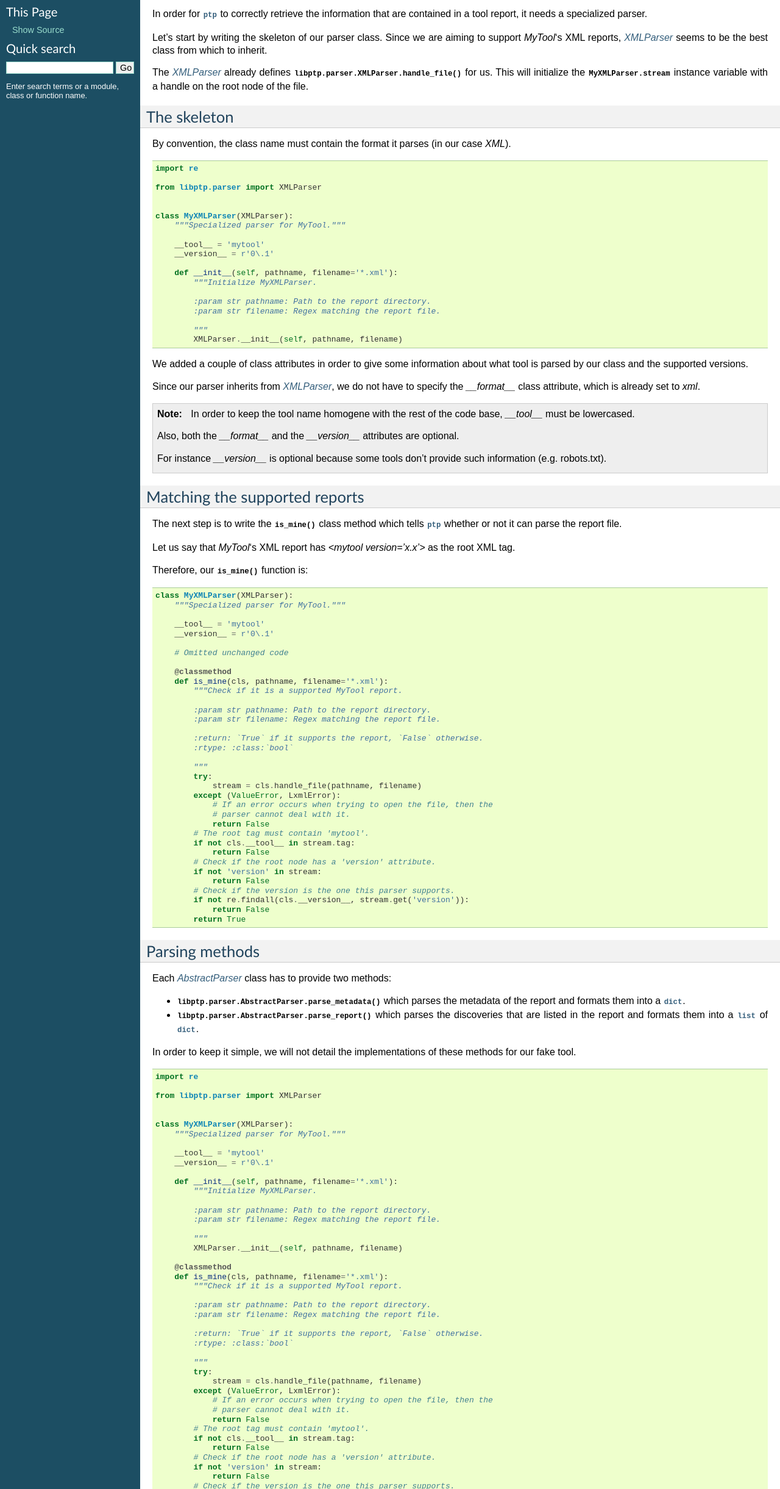
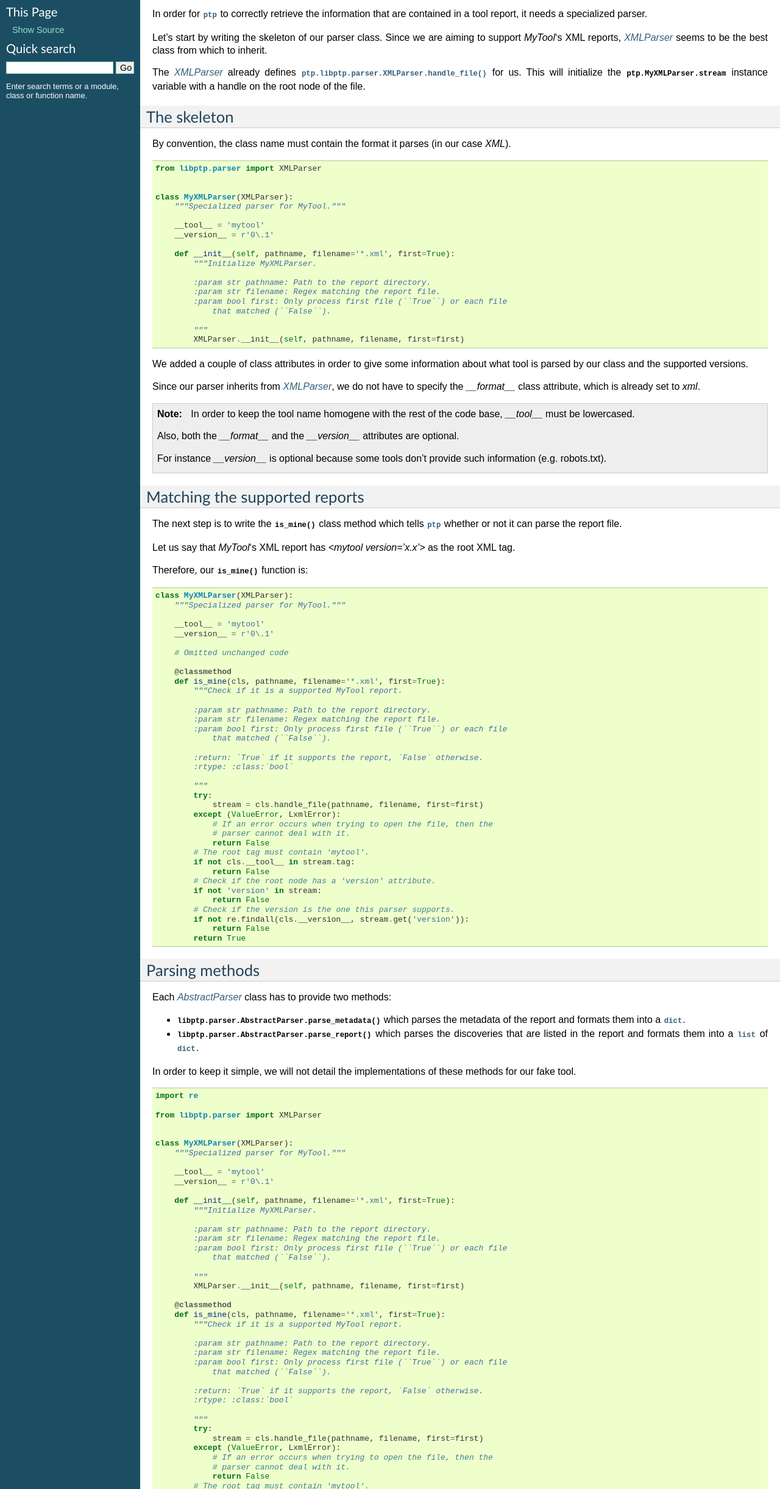
Before and after one commit to owtf/ptp, a plain HTML site: page contribute.html in a window 1280 px wide. Shown: the part 295-2736 px from the top of the page at 61% size. Drawn offline with Linux system fonts and the light colour scheme.

Commit message:
[doc.io] Update contribute snippets.

```diff
--- a/contribute.html
+++ b/contribute.html
@@ -71,16 +71,14 @@ contained in a tool report, it needs a specialized parser.</p>
 support <em>MyTool</em>&#8216;s XML reports, <a class="reference internal" href="libptp/parser.html#xmlparser-label"><em>XMLParser</em></a> seems to be the best
 class from which to inherit.</p>
 <p>The <a class="reference internal" href="libptp/parser.html#xmlparser-label"><em>XMLParser</em></a> already defines
-<tt class="xref py py-meth docutils literal"><span class="pre">libptp.parser.XMLParser.handle_file()</span></tt> for us. This will initialize the
-<tt class="xref py py-attr docutils literal"><span class="pre">MyXMLParser.stream</span></tt> instance variable with a handle on the root node of
-the file.</p>
+<a class="reference internal" href="libptp/parser.html#ptp.libptp.parser.XMLParser.handle_file" title="ptp.libptp.parser.XMLParser.handle_file"><tt class="xref py py-meth docutils literal"><span class="pre">ptp.libptp.parser.XMLParser.handle_file()</span></tt></a> for us. This will initialize
+the <tt class="xref py py-attr docutils literal"><span class="pre">ptp.MyXMLParser.stream</span></tt> instance variable with a handle on the root
+node of the file.</p>
 <div class="section" id="the-skeleton">
 <h2>The skeleton<a class="headerlink" href="#the-skeleton" title="Permalink to this headline">¶</a></h2>
 <p>By convention, the class name must contain the format it parses (in our case
 <cite>XML</cite>).</p>
-<div class="highlight-python"><div class="highlight"><pre><span class="kn">import</span> <span class="nn">re</span>
-
-<span class="kn">from</span> <span class="nn">libptp.parser</span> <span class="kn">import</span> <span class="n">XMLParser</span>
+<div class="highlight-python"><div class="highlight"><pre><span class="kn">from</span> <span class="nn">libptp.parser</span> <span class="kn">import</span> <span class="n">XMLParser</span>
 
 
 <span class="k">class</span> <span class="nc">MyXMLParser</span><span class="p">(</span><span class="n">XMLParser</span><span class="p">):</span>
@@ -89,14 +87,16 @@ the file.</p>
     <span class="n">__tool__</span> <span class="o">=</span> <span class="s">&#39;mytool&#39;</span>
     <span class="n">__version__</span> <span class="o">=</span> <span class="s">r&#39;0\.1&#39;</span>
 
-    <span class="k">def</span> <span class="nf">__init__</span><span class="p">(</span><span class="bp">self</span><span class="p">,</span> <span class="n">pathname</span><span class="p">,</span> <span class="n">filename</span><span class="o">=</span><span class="s">&#39;*.xml&#39;</span><span class="p">):</span>
+    <span class="k">def</span> <span class="nf">__init__</span><span class="p">(</span><span class="bp">self</span><span class="p">,</span> <span class="n">pathname</span><span class="p">,</span> <span class="n">filename</span><span class="o">=</span><span class="s">&#39;*.xml&#39;</span><span class="p">,</span> <span class="n">first</span><span class="o">=</span><span class="bp">True</span><span class="p">):</span>
         <span class="sd">&quot;&quot;&quot;Initialize MyXMLParser.</span>
 
 <span class="sd">        :param str pathname: Path to the report directory.</span>
 <span class="sd">        :param str filename: Regex matching the report file.</span>
+<span class="sd">        :param bool first: Only process first file (``True``) or each file</span>
+<span class="sd">            that matched (``False``).</span>
 
 <span class="sd">        &quot;&quot;&quot;</span>
-        <span class="n">XMLParser</span><span class="o">.</span><span class="n">__init__</span><span class="p">(</span><span class="bp">self</span><span class="p">,</span> <span class="n">pathname</span><span class="p">,</span> <span class="n">filename</span><span class="p">)</span>
+        <span class="n">XMLParser</span><span class="o">.</span><span class="n">__init__</span><span class="p">(</span><span class="bp">self</span><span class="p">,</span> <span class="n">pathname</span><span class="p">,</span> <span class="n">filename</span><span class="p">,</span> <span class="n">first</span><span class="o">=</span><span class="n">first</span><span class="p">)</span>
 </pre></div>
 </div>
 <p>We added a couple of class attributes in order to give some information
@@ -128,18 +128,20 @@ as the root XML tag.</p>
     <span class="c"># Omitted unchanged code</span>
 
     <span class="nd">@classmethod</span>
-    <span class="k">def</span> <span class="nf">is_mine</span><span class="p">(</span><span class="n">cls</span><span class="p">,</span> <span class="n">pathname</span><span class="p">,</span> <span class="n">filename</span><span class="o">=</span><span class="s">&#39;*.xml&#39;</span><span class="p">):</span>
+    <span class="k">def</span> <span class="nf">is_mine</span><span class="p">(</span><span class="n">cls</span><span class="p">,</span> <span class="n">pathname</span><span class="p">,</span> <span class="n">filename</span><span class="o">=</span><span class="s">&#39;*.xml&#39;</span><span class="p">,</span> <span class="n">first</span><span class="o">=</span><span class="bp">True</span><span class="p">):</span>
         <span class="sd">&quot;&quot;&quot;Check if it is a supported MyTool report.</span>
 
 <span class="sd">        :param str pathname: Path to the report directory.</span>
 <span class="sd">        :param str filename: Regex matching the report file.</span>
+<span class="sd">        :param bool first: Only process first file (``True``) or each file</span>
+<span class="sd">            that matched (``False``).</span>
 
 <span class="sd">        :return: `True` if it supports the report, `False` otherwise.</span>
 <span class="sd">        :rtype: :class:`bool`</span>
 
 <span class="sd">        &quot;&quot;&quot;</span>
         <span class="k">try</span><span class="p">:</span>
-            <span class="n">stream</span> <span class="o">=</span> <span class="n">cls</span><span class="o">.</span><span class="n">handle_file</span><span class="p">(</span><span class="n">pathname</span><span class="p">,</span> <span class="n">filename</span><span class="p">)</span>
+            <span class="n">stream</span> <span class="o">=</span> <span class="n">cls</span><span class="o">.</span><span class="n">handle_file</span><span class="p">(</span><span class="n">pathname</span><span class="p">,</span> <span class="n">filename</span><span class="p">,</span> <span class="n">first</span><span class="o">=</span><span class="n">first</span><span class="p">)</span>
         <span class="k">except</span> <span class="p">(</span><span class="ne">ValueError</span><span class="p">,</span> <span class="n">LxmlError</span><span class="p">):</span>
             <span class="c"># If an error occurs when trying to open the file, then the</span>
             <span class="c"># parser cannot deal with it.</span>
@@ -181,28 +183,32 @@ methods for our fake tool.</p>
     <span class="n">__tool__</span> <span class="o">=</span> <span class="s">&#39;mytool&#39;</span>
     <span class="n">__version__</span> <span class="o">=</span> <span class="s">r&#39;0\.1&#39;</span>
 
-    <span class="k">def</span> <span class="nf">__init__</span><span class="p">(</span><span class="bp">self</span><span class="p">,</span> <span class="n">pathname</span><span class="p">,</span> <span class="n">filename</span><span class="o">=</span><span class="s">&#39;*.xml&#39;</span><span class="p">):</span>
+    <span class="k">def</span> <span class="nf">__init__</span><span class="p">(</span><span class="bp">self</span><span class="p">,</span> <span class="n">pathname</span><span class="p">,</span> <span class="n">filename</span><span class="o">=</span><span class="s">&#39;*.xml&#39;</span><span class="p">,</span> <span class="n">first</span><span class="o">=</span><span class="bp">True</span><span class="p">):</span>
         <span class="sd">&quot;&quot;&quot;Initialize MyXMLParser.</span>
 
 <span class="sd">        :param str pathname: Path to the report directory.</span>
 <span class="sd">        :param str filename: Regex matching the report file.</span>
+<span class="sd">        :param bool first: Only process first file (``True``) or each file</span>
+<span class="sd">            that matched (``False``).</span>
 
 <span class="sd">        &quot;&quot;&quot;</span>
-        <span class="n">XMLParser</span><span class="o">.</span><span class="n">__init__</span><span class="p">(</span><span class="bp">self</span><span class="p">,</span> <span class="n">pathname</span><span class="p">,</span> <span class="n">filename</span><span class="p">)</span>
+        <span class="n">XMLParser</span><span class="o">.</span><span class="n">__init__</span><span class="p">(</span><span class="bp">self</span><span class="p">,</span> <span class="n">pathname</span><span class="p">,</span> <span class="n">filename</span><span class="p">,</span> <span class="n">first</span><span class="o">=</span><span class="n">first</span><span class="p">)</span>
 
     <span class="nd">@classmethod</span>
-    <span class="k">def</span> <span class="nf">is_mine</span><span class="p">(</span><span class="n">cls</span><span class="p">,</span> <span class="n">pathname</span><span class="p">,</span> <span class="n">filename</span><span class="o">=</span><span class="s">&#39;*.xml&#39;</span><span class="p">):</span>
+    <span class="k">def</span> <span class="nf">is_mine</span><span class="p">(</span><span class="n">cls</span><span class="p">,</span> <span class="n">pathname</span><span class="p">,</span> <span class="n">filename</span><span class="o">=</span><span class="s">&#39;*.xml&#39;</span><span class="p">,</span> <span class="n">first</span><span class="o">=</span><span class="bp">True</span><span class="p">):</span>
         <span class="sd">&quot;&quot;&quot;Check if it is a supported MyTool report.</span>
 
 <span class="sd">        :param str pathname: Path to the report directory.</span>
 <span class="sd">        :param str filename: Regex matching the report file.</span>
+<span class="sd">        :param bool first: Only process first file (``True``) or each file</span>
+<span class="sd">            that matched (``False``).</span>
 
 <span class="sd">        :return: `True` if it supports the report, `False` otherwise.</span>
 <span class="sd">        :rtype: :class:`bool`</span>
 
 <span class="sd">        &quot;&quot;&quot;</span>
         <span class="k">try</span><span class="p">:</span>
-            <span class="n">stream</span> <span class="o">=</span> <span class="n">cls</span><span class="o">.</span><span class="n">handle_file</span><span class="p">(</span><span class="n">pathname</span><span class="p">,</span> <span class="n">filename</span><span class="p">)</span>
+            <span class="n">stream</span> <span class="o">=</span> <span class="n">cls</span><span class="o">.</span><span class="n">handle_file</span><span class="p">(</span><span class="n">pathname</span><span class="p">,</span> <span class="n">filename</span><span class="p">,</span> <span class="n">first</span><span class="o">=</span><span class="n">first</span><span class="p">)</span>
         <span class="k">except</span> <span class="p">(</span><span class="ne">ValueError</span><span class="p">,</span> <span class="n">LxmlError</span><span class="p">):</span>
             <span class="c"># If an error occurs when trying to open the file, then the</span>
             <span class="c"># parser cannot deal with it.</span>
@@ -245,7 +251,7 @@ we only have one more thing to do in order to finish.</p>
 
         <span class="c"># Omitted supported tools.</span>
 
-        <span class="s">&#39;w3af&#39;</span><span class="p">:</span> <span class="p">[</span><span class="n">W3AFReport</span><span class="p">],</span>
+        <span class="s">&#39;w3af&#39;</span><span class="p">:</span> <span class="p">[</span><span class="n">W3AFXMLParser</span><span class="p">],</span>
 
         <span class="c"># Omitted supported tools.</span>
 
```
Also changed, not shown: _sources/contribute.txt, searchindex.js, 1 other file.
